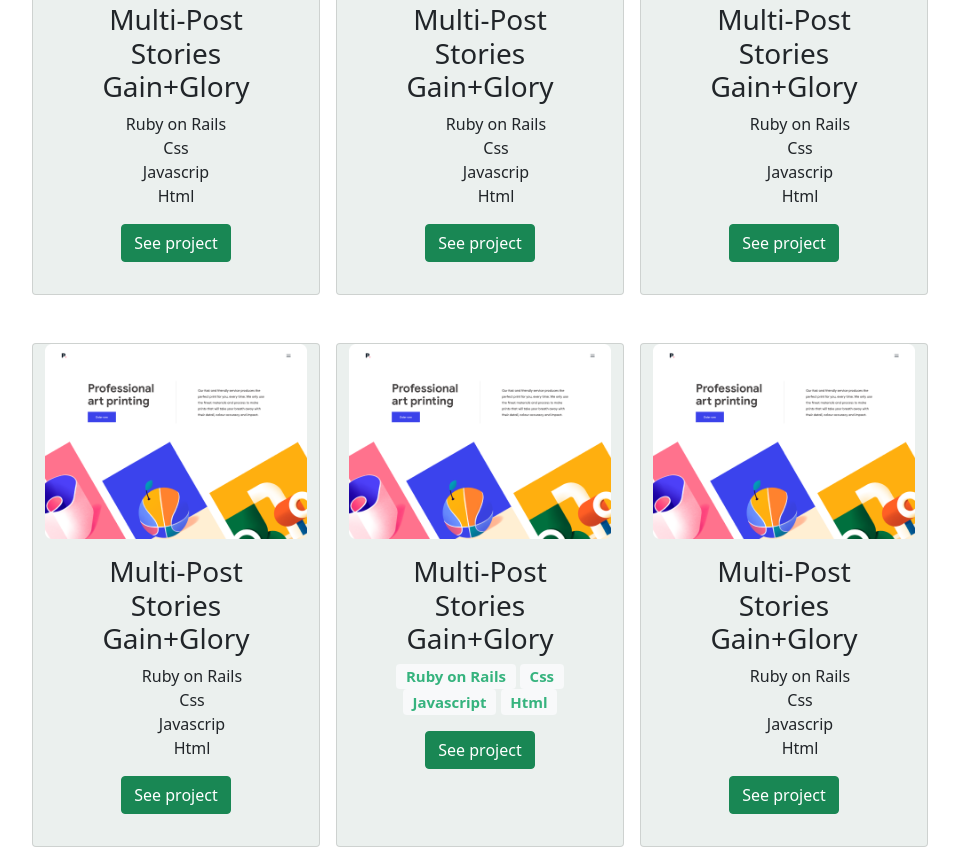
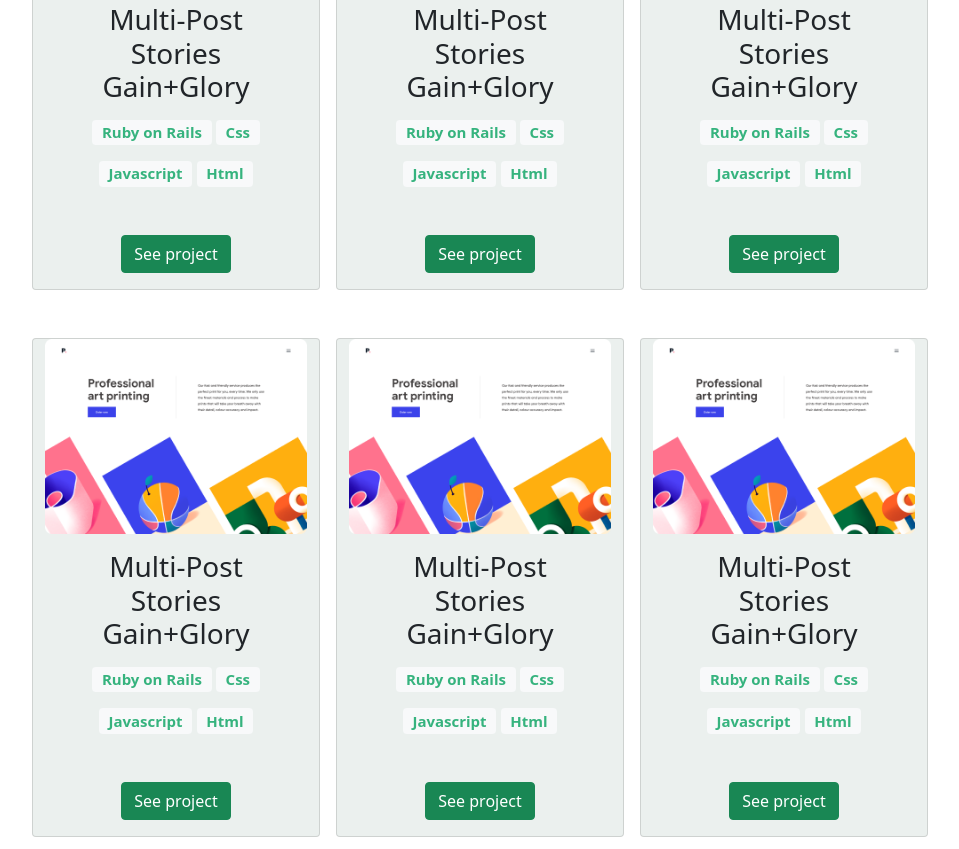
Before and after one commit to shyusu4/Bootstrap-Portfolio, a plain HTML site: page index.html in a window 1280 px wide. Shown: the part 1211-2060 px from the top of the page, without its empty margins (160-1119 px from the left). Drawn offline with Linux system fonts and the light colour scheme; files whose address does not match are found by name.

Commit message:
add badges to project card

```diff
--- a/index.html
+++ b/index.html
@@ -46,52 +46,53 @@
     <section class="container text-center mb-5">
       <h2 class="mb-5">My recent work</h2>
       <div class="row mb-5 justify-content-center">
-
-        <div class="col-md-4 rounded card mx-2 " style="width: 18rem;">
+        <div class="col-md-4 rounded card mx-2" style="width: 18rem;">
           <img src="/imgs/dance.png" class="card-img-top" alt="project-image">
 
           <div class="card-body">
-            <h3 class=>Multi-Post Stories<br>Gain+Glory<br></h3>
-          <ul class="list-inline">
-            <li class="px-2 mx-2">Ruby on Rails</li>
-            <li class="px-2 mx-2">Css</li>
-            <li class="px-2 mx-2">Javascrip</li>
-            <li class="px-2 mx-2">Html</li>
-          </ul>
-          <button class="btn btn-success mb-3">See project</button>
+            <h3 class="mb-3 ">Multi-Post Stories<br>Gain+Glory<br></h3>
+          <span class="mb-3">
+            <span class="badge bg-light mb-3 ">Ruby on Rails</span>
+            <span class="badge bg-light mb-3 ">Css</span>
+            <span class=" badge bg-light  ">Javascript</span>
+            <span class=" badge bg-light ">Html</span>
+            <button class="btn btn-success mt-5" >See project</button>
+          </span>
           </div>
+
         </div>
 
         <div class="col-md-4 rounded card mx-2" style="width: 18rem;">
           <img src="/imgs/dance.png" class="card-img-top" alt="project-image">
 
           <div class="card-body">
-            <h3 class=>Multi-Post Stories<br>Gain+Glory<br></h3>
-          <ul class="">
-            <li class="px-2 mx-2">Ruby on Rails</li>
-            <li class="px-2 mx-2">Css</li>
-            <li class="px-2 mx-2">Javascrip</li>
-            <li class="px-2 mx-2">Html</li>
-          </ul>
-          <button class="btn btn-success mb-3" >See project</button>
+            <h3 class="mb-3 ">Multi-Post Stories<br>Gain+Glory<br></h3>
+          <span class="mb-3">
+            <span class="badge bg-light mb-3 ">Ruby on Rails</span>
+            <span class="badge bg-light mb-3 ">Css</span>
+            <span class=" badge bg-light  ">Javascript</span>
+            <span class=" badge bg-light ">Html</span>
+            <button class="btn btn-success mt-5" >See project</button>
+          </span>
           </div>
+
         </div>
 
         <div class="col-md-4 rounded card mx-2" style="width: 18rem;">
           <img src="/imgs/dance.png" class="card-img-top" alt="project-image">
 
           <div class="card-body">
-            <h3 class=>Multi-Post Stories<br>Gain+Glory<br></h3>
-          <ul class="">
-            <li class="px-2 mx-2">Ruby on Rails</li>
-            <li class="px-2 mx-2">Css</li>
-            <li class="px-2 mx-2">Javascrip</li>
-            <li class="px-2 mx-2">Html</li>
-          </ul>
-          <button class="btn btn-success mb-3 " >See project</button>
+            <h3 class="mb-3 ">Multi-Post Stories<br>Gain+Glory<br></h3>
+          <span class="mb-3">
+            <span class="badge bg-light mb-3 ">Ruby on Rails</span>
+            <span class="badge bg-light mb-3 ">Css</span>
+            <span class=" badge bg-light  ">Javascript</span>
+            <span class=" badge bg-light ">Html</span>
+            <button class="btn btn-success mt-5" >See project</button>
+          </span>
           </div>
+
         </div>
-
 
         <div class="row mb-5 justify-content-center gy-4">
 
@@ -99,45 +100,48 @@
             <img src="/imgs/dance.png" class="card-img-top" alt="project-image">
 
             <div class="card-body">
-              <h3 class=>Multi-Post Stories<br>Gain+Glory<br></h3>
-            <ul class="">
-              <li class="px-2 mx-2">Ruby on Rails</li>
-              <li class="px-2 mx-2">Css</li>
-              <li class="px-2 mx-2">Javascrip</li>
-              <li class="px-2 mx-2">Html</li>
-            </ul>
-            <button class="btn btn-success mb-3">See project</button>
+              <h3 class="mb-3 ">Multi-Post Stories<br>Gain+Glory<br></h3>
+            <span class="mb-3">
+              <span class="badge bg-light mb-3 ">Ruby on Rails</span>
+              <span class="badge bg-light mb-3 ">Css</span>
+              <span class=" badge bg-light  ">Javascript</span>
+              <span class=" badge bg-light ">Html</span>
+              <button class="btn btn-success mt-5" >See project</button>
+            </span>
             </div>
+
           </div>
 
           <div class="col-md-4 rounded card mx-2" style="width: 18rem;">
             <img src="/imgs/dance.png" class="card-img-top" alt="project-image">
 
             <div class="card-body">
-              <h3 class="">Multi-Post Stories<br>Gain+Glory<br></h3>
+              <h3 class="mb-3 ">Multi-Post Stories<br>Gain+Glory<br></h3>
             <span class="mb-3">
-              <span class="badge bg-light  ">Ruby on Rails</span>
-              <span class="badge bg-light ">Css</span>
+              <span class="badge bg-light mb-3 ">Ruby on Rails</span>
+              <span class="badge bg-light mb-3 ">Css</span>
               <span class=" badge bg-light  ">Javascript</span>
-              <sp class=" badge bg-light ">Html</sp>
+              <span class=" badge bg-light ">Html</span>
+              <button class="btn btn-success mt-5" >See project</button>
             </span>
-            <button class="btn btn-success mt-3" >See project</button>
             </div>
+
           </div>
 
           <div class="col-md-4 rounded card mx-2" style="width: 18rem;">
             <img src="/imgs/dance.png" class="card-img-top" alt="project-image">
 
             <div class="card-body">
-              <h3 class=>Multi-Post Stories<br>Gain+Glory<br></h3>
-            <ul class="">
-              <li class="px-2 mx-2">Ruby on Rails</li>
-              <li class="px-2 mx-2">Css</li>
-              <li class="px-2 mx-2">Javascrip</li>
-              <li class="px-2 mx-2">Html</li>
-            </ul>
-            <button class="btn btn-success mb-3 " >See project</button>
+              <h3 class="mb-3 ">Multi-Post Stories<br>Gain+Glory<br></h3>
+            <span class="mb-3">
+              <span class="badge bg-light mb-3 ">Ruby on Rails</span>
+              <span class="badge bg-light mb-3 ">Css</span>
+              <span class=" badge bg-light  ">Javascript</span>
+              <span class=" badge bg-light ">Html</span>
+              <button class="btn btn-success mt-5" >See project</button>
+            </span>
             </div>
+
           </div>
 
 
```
